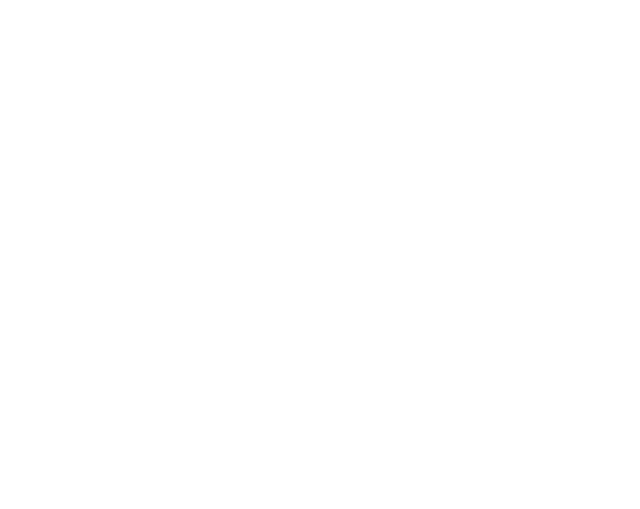
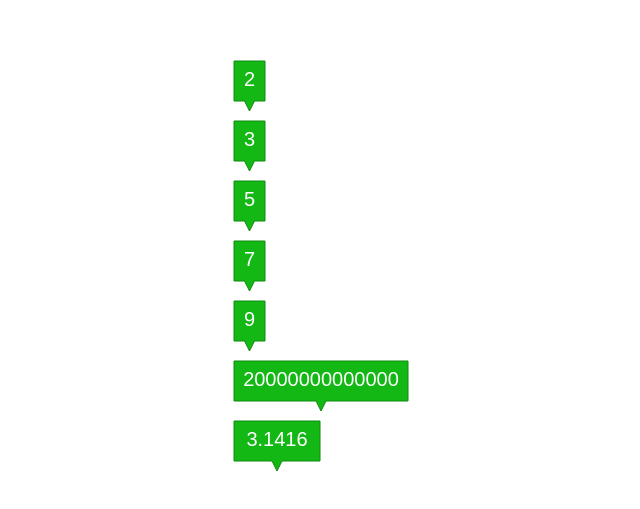
Before and after one commit to anoop901/graphical-functional-programming, a React app: page / in a window 1280 px wide. Shown: the part 1549-2058 px from the top of the page, without its empty margins (76-716 px from the left). Built offline with nearby package versions, Linux system fonts and the light colour scheme; the HTML template or start-up script is replaced by a standard one.

Commit message:
Preliminary rendering for NumberLiteralBlocks.

```diff
--- a/src/block/Block.ts
+++ b/src/block/Block.ts
@@ -1 +1,3 @@
-export default abstract class Block {}
+export default abstract class Block {
+  abstract getSvg(): JSX.Element;
+}
--- a/src/block/literal/NumberLiteralBlock.tsx
+++ b/src/block/literal/NumberLiteralBlock.tsx
@@ -1,4 +1,5 @@
 import LiteralBlock from "./LiteralBlock";
+import * as React from "react";
 
 export default class NumberLiteralBlock extends LiteralBlock {
   constructor(
@@ -6,4 +7,38 @@ export default class NumberLiteralBlock extends LiteralBlock {
   ) {
     super();
   }
+
+  getSvg(): JSX.Element {
+    const textColor = `#fff`;
+    const strokeColor = `hsl(120,80%,30%)`;
+    const fillColor = `hsl(120,80%,40%)`;
+
+    const text = `${this.value}`;
+    const textLength = text.length * 11;
+
+    return <g>
+      <path
+        stroke={strokeColor}
+        fill={fillColor}
+        d={"M " + [
+          {x: 0, y: 0},
+          {x: 0, y: 40},
+          {x: textLength / 2 + 5, y: 40},
+          {x: textLength / 2 + 10, y: 50},
+          {x: textLength / 2 + 15, y: 40},
+          {x: textLength + 20, y: 40},
+          {x: textLength + 20, y: 0},
+        ].map(a => `${a.x},${a.y}`).join(" L ") + " z"}
+      ></path>
+      <text
+        fontFamily="sans-serif"
+        fontSize={20}
+        style={{fill: textColor}}
+        textAnchor="middle"
+        dominantBaseline="middle"
+        x={textLength / 2 + 10}
+        y="20"
+      >{text}</text>
+    </g>
+  }
 }
--- a/src/components/CodeEditor.tsx
+++ b/src/components/CodeEditor.tsx
@@ -1,9 +1,17 @@
 import * as React from 'react'
 import './CodeEditor.css'
+import Program from '../Program'
 
-export default class CodeEditor extends React.Component {
+interface Props {
+  program: Program;
+}
+
+export default class CodeEditor extends React.Component<Props> {
   render() {
-    return <div className="CodeEditor">
-    </div>
+    return <svg className="CodeEditor">
+      {this.props.program.blocks.map((block, i) =>
+        <g key={i} transform={`translate(10 ${60 * i + 10})`}>{block.getSvg()}</g>
+      )}
+    </svg>
   }
 }
--- a/src/components/IndexPage.tsx
+++ b/src/components/IndexPage.tsx
@@ -2,13 +2,24 @@ import * as React from 'react';
 import CodeEditor from './CodeEditor';
 import BlockBrowser from './BlockBrowser';
 import './IndexPage.css'
+import Program from '../Program';
+import NumberLiteralBlock from '../block/literal/NumberLiteralBlock';
+import { List } from 'immutable';
 
 export default class IndexPage extends React.Component {
   render() {
     return (
       <div className="IndexPage">
         <BlockBrowser />
-        <CodeEditor />
+        <CodeEditor program={new Program(List.of(
+          new NumberLiteralBlock(2),
+          new NumberLiteralBlock(3),
+          new NumberLiteralBlock(5),
+          new NumberLiteralBlock(7),
+          new NumberLiteralBlock(9),
+          new NumberLiteralBlock(20000000000000),
+          new NumberLiteralBlock(3.1416),
+        ))} />
       </div>
     );
   }
```
